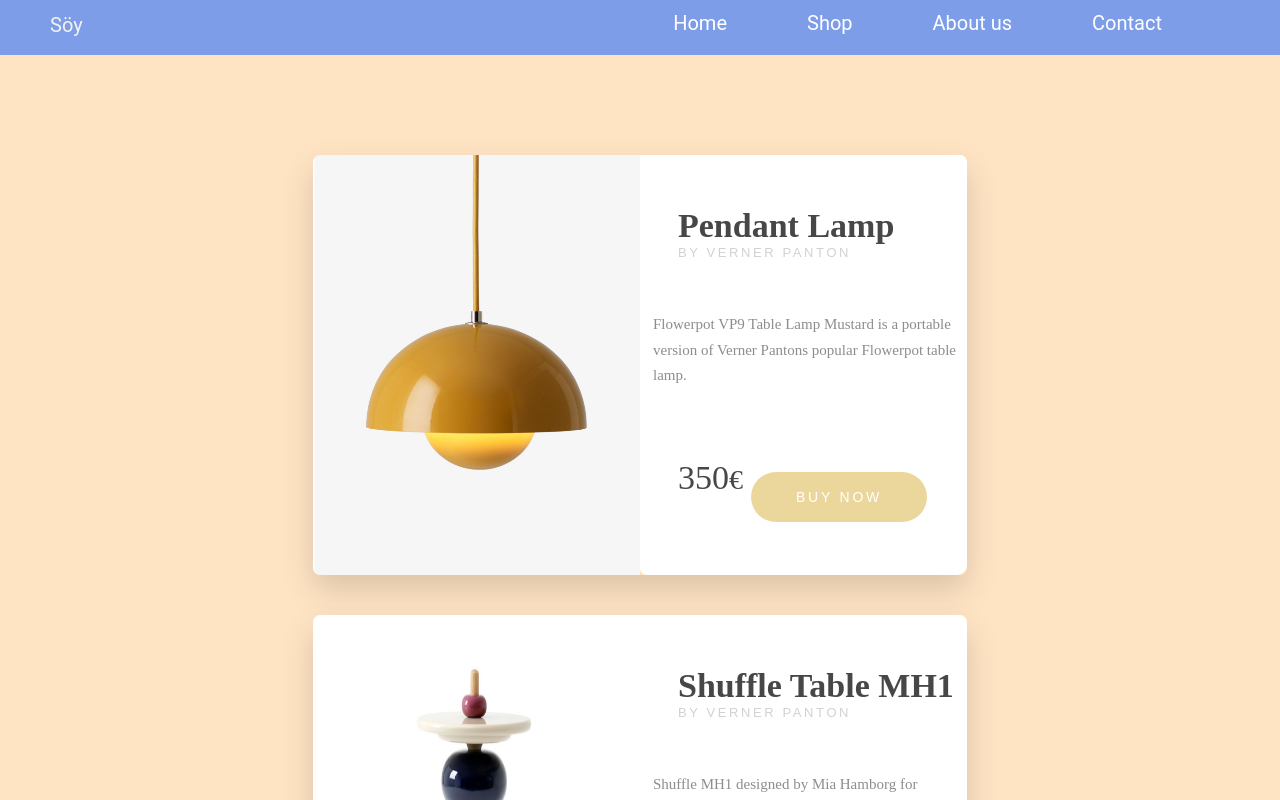
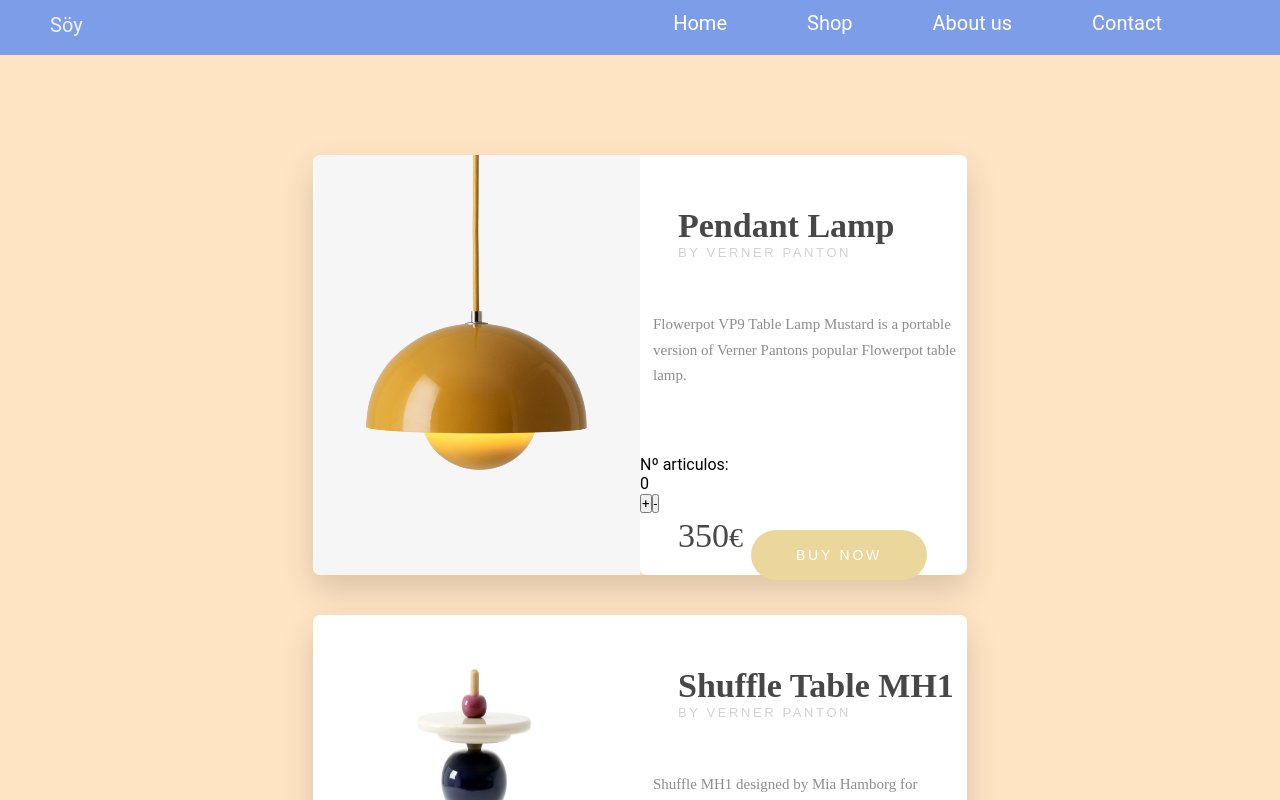
Before and after one commit to lidiettes/react-ecommerce, a React (Create React App) app: page / in a window 1280 px wide. Shown: the top 800 px of the page. Built offline with nearby package versions, Linux system fonts and the light colour scheme.

Commit message:
counter articles

```diff
--- /dev/null
+++ b/src/components/CounterApp.jsx
@@ -0,0 +1,30 @@
+import {useState} from 'react';
+
+const CounterApp = ({value = 0}) => {
+
+const[counter, setCounter]= useState(value);
+console.log(counter);
+
+    const increaseValue = () => {
+        setCounter(counter + 1);
+    };
+
+    const substractValue = () => {
+        setCounter(counter - 1);
+    }
+
+
+
+
+    return (
+    <>
+        <div>{counter}</div>
+        <button onClick={ increaseValue }>+</button>
+        <button onClick={ substractValue }>-</button>
+
+
+    </>
+    );
+};
+
+export default CounterApp;
--- a/src/components/ProductCard/ProductCard.jsx
+++ b/src/components/ProductCard/ProductCard.jsx
@@ -1,11 +1,12 @@
 import './ProductCard.css';
 import * as photos from '../../assets/img';
+import CounterApp from '../CounterApp';
 
 
 const ProductCard = ({name,description, price, img}) => {
 
 const productImage = photos[`photo${img}`];
-console.log(photos);
+
 return (
     <>
     <div className="wrapperProducts">
@@ -17,12 +18,14 @@
                             <h1>{name}</h1>
                             <h2>by Verner Panton</h2>
                             <p>{description} </p>
+
                             </div>
+                            <p> Nº articulos: <CounterApp /> </p>
                                 <div className="product-price-btn">
                                     <p><span>{price}</span>€</p>
                                     <button type="button">buy now</button>
                                 </div>
-                            </div>
+                        </div>
     </div>
 
 
--- a/src/index.js
+++ b/src/index.js
@@ -8,5 +8,6 @@
 root.render(
   // <React.StrictMode>
     <App />
+
   // {/* </React.StrictMode> */}
 );
```
Also changed, not shown: 2 other files (tests, documents, lock files or other folders).
